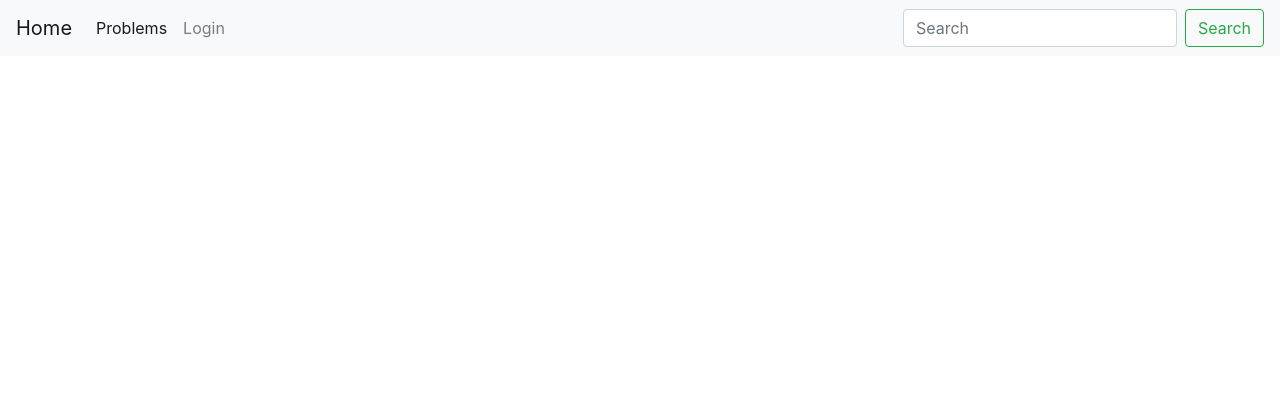
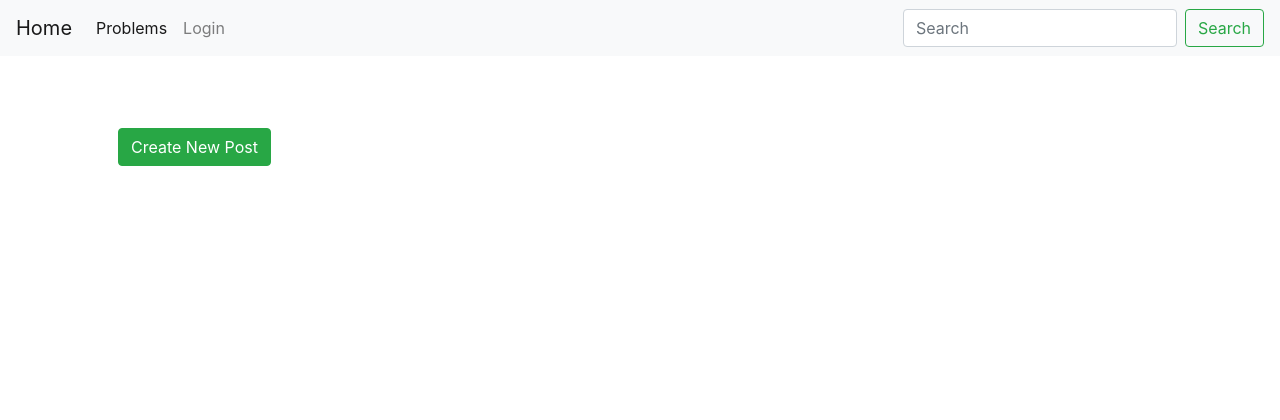
Before and after one commit to harshraj22/CSE_HUB, a Django app: page /forum/ in a window 1280 px wide. Shown: the top 420 px of the page. Run offline with Django 3.2, Linux system fonts and the light colour scheme; data that the repository does not hold is empty; some libraries are stand-ins or nearby versions.

Commit message:
quickfix added button for easy navigation

```diff
--- a/cse_hub/forum/templates/forum/home.html
+++ b/cse_hub/forum/templates/forum/home.html
@@ -8,9 +8,10 @@
 	{% endif %}
 
 	<br>
+		<a href="{% url 'create-post' %}" class="btn btn-success">Create New Post</a>
+	<br> <br> <br> <br>
 	{% for post in posts %}
 		<a href="{% url 'display-post' post.id %}" class="btn btn-light">{{ post.title }}</a>
-
 		<hr>
 	{% endfor %}
 {% endblock content %}
```
